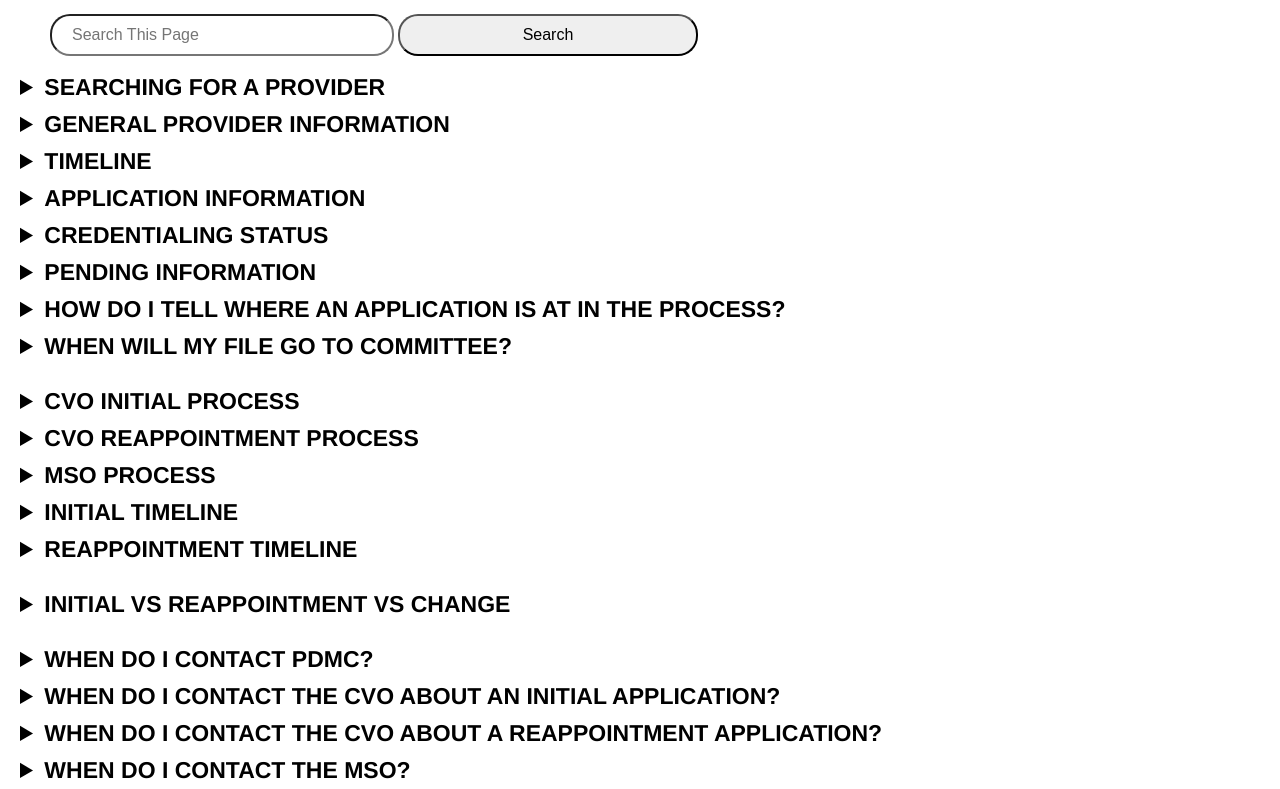
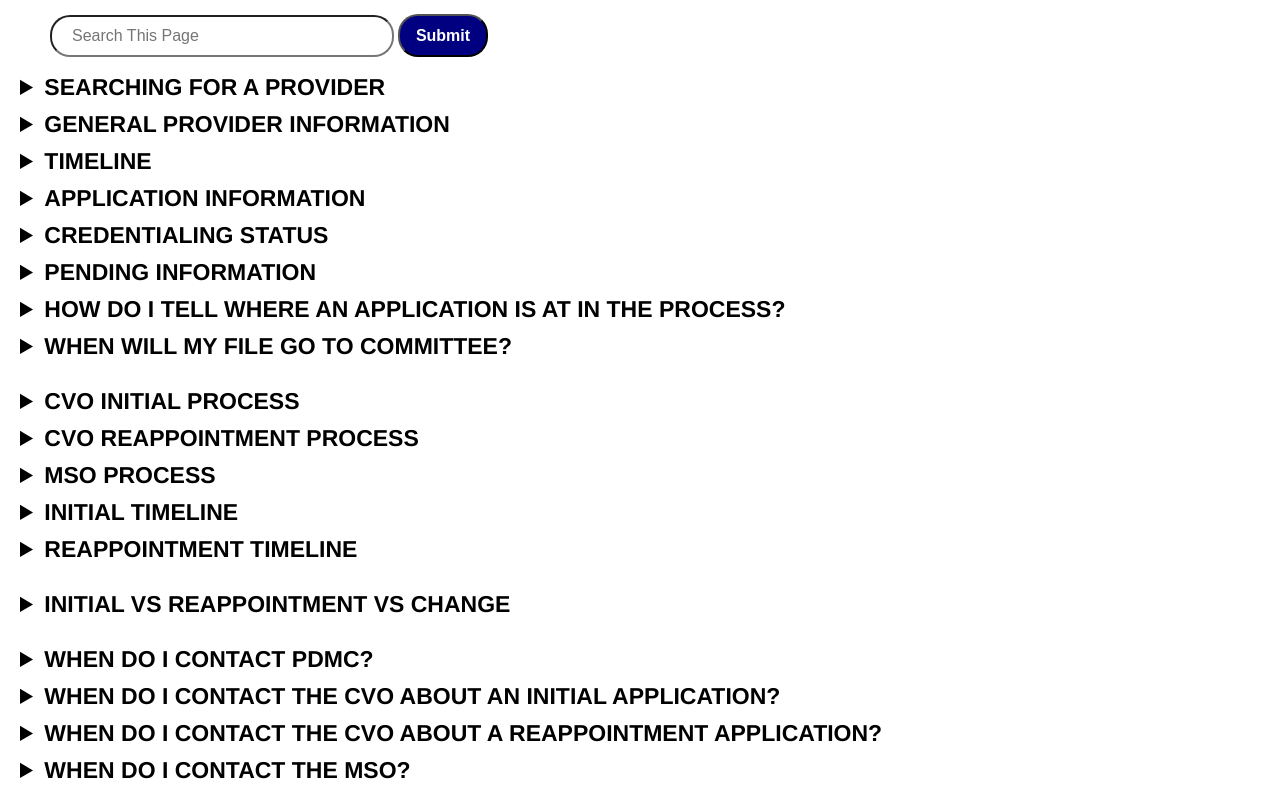
Before and after one commit to BJCCVO/Testing, a plain HTML site: page index.html in a window 1280 px wide. Shown: the part 76-865 px from the top of the page. Drawn offline with Linux system fonts and the light colour scheme.

Commit message:
Add files via upload

```diff
--- a/index.html
+++ b/index.html
@@ -329,7 +329,7 @@
         <div class="search-bar">
             <form action="search.php" method="post">
                 <input type="text" name="findMe" placeholder="Search This Page">
-                <input type="submit" value="Search">
+                <button type="submit" style="height: 43px; width: 90px; font: 1em sans-serif; border-radius: 20px; background-color: navy; color: white;"><b>Submit</b></button>
             </form>
         </div>
 
@@ -344,7 +344,7 @@
 
         <script>
             $search = $_POST['findMe'];
-            $search = "https://bjccvo.github.io/Testing/"
+            $search = "https://bjccvo.github.io/Testing/";
             //WORD ON MAIN PAGE
             //if (stripos($home, $search) !== false) {https://bjccvo.github.io/Testing/
                 //echo '<a href="'.$https://bjccvo.github.io/Testing/.'">'.$https://bjccvo.github.io/Testing/'</a>';
```
